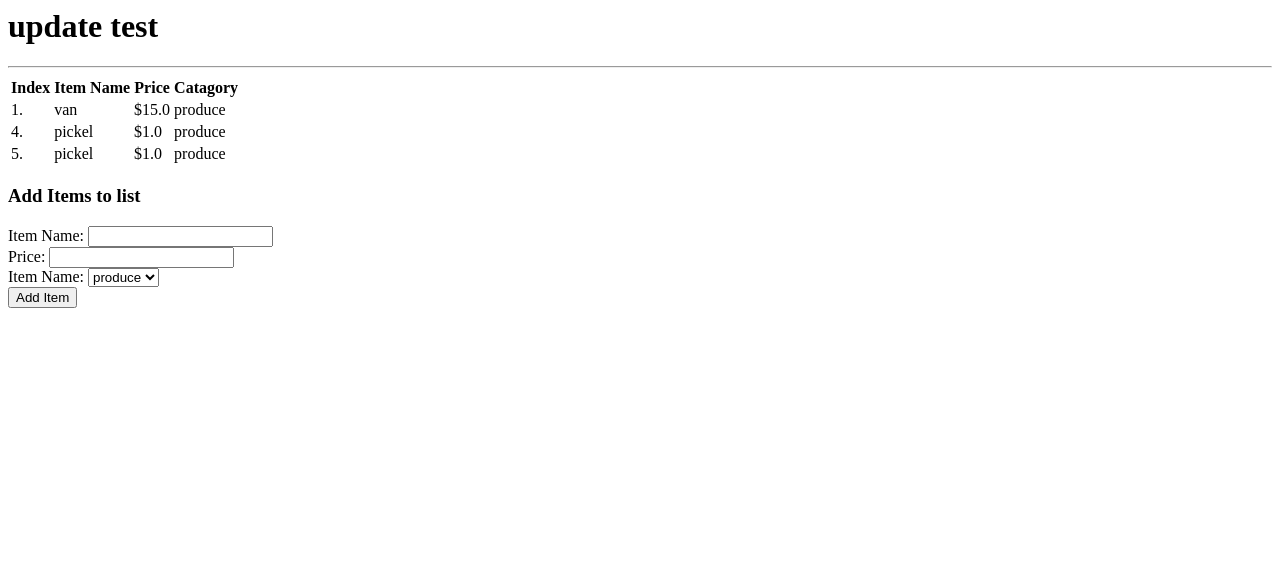
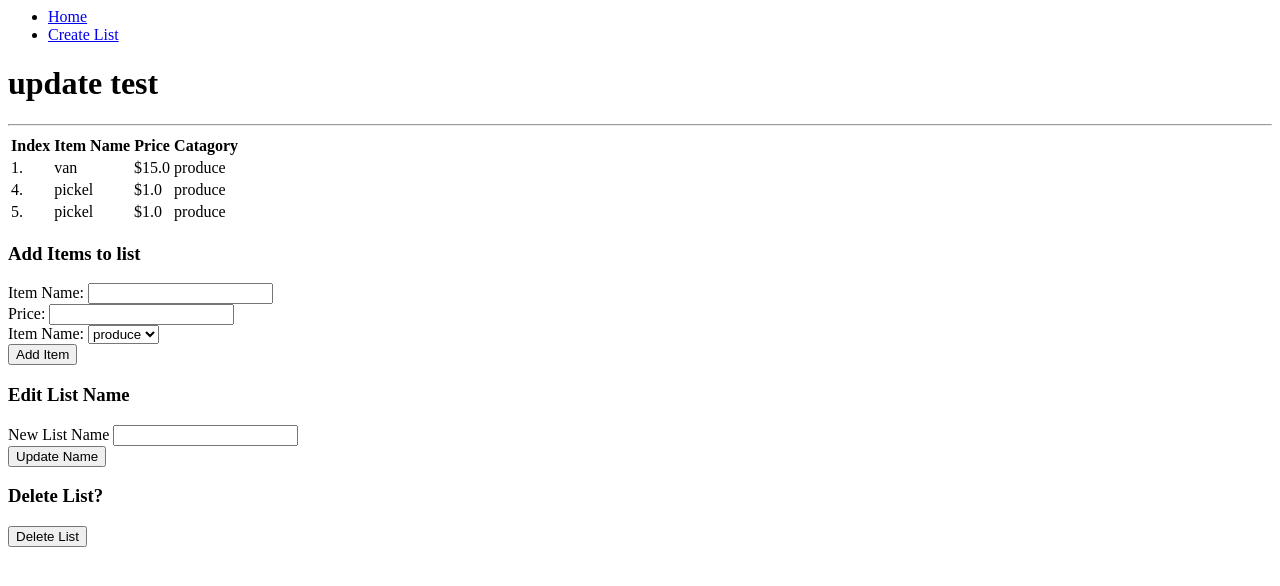
Before and after one commit to cruemartin/grocery_list, a Flask app: page /view_list/1 in a window 1280 px wide. Shown: the top 586 px of the page. Run offline with Flask 2, Linux system fonts and the light colour scheme; data comes from the database, SQL or seed files in the repository; both versions use the stored data as it was after the commit.

Commit message:
Added functions to create MVP

```diff
--- a/app.py
+++ b/app.py
@@ -57,6 +57,39 @@ def add_item(list_id):
     else:
         return redirect('/')
 
+@app.route('/edit_list_name/<int:list_id>', methods=['POST'])
+def edit_list_name(list_id):
+    if request.method == 'POST':
+        edit_list = List.query.filter_by(id= list_id).first()
+        edit_list.name= request.form['list_name']
+        db.session.commit()
+        return redirect(f'/view_list/{list_id}')
+    else:
+        return redirect('/')
 
+@app.route('/create_list', methods=['POST', 'GET'])
+def create_list():
+    if request.method == 'POST':
+        new_list = List(name=request.form['list_name'])
+        db.session.add(new_list)
+        db.session.commit()
+        return redirect(f'/view_list/{new_list.id}')
+    else:
+        return render_template('create_list.html')
+
+@app.route('/delete_list/<int:list_id>', methods=['POST'])
+def delete_list(list_id):
+    if request.method == 'POST':
+        del_items = Item.query.filter_by(list_id = list_id ).all()
+
+        for d in del_items:
+            db.session.delete(d)
+
+        del_list = List.query.filter_by(id = list_id).first()
+        db.session.delete(del_list)
+        db.session.commit()
+        return redirect('/')
+    else:
+        return redirect('/')
 if __name__ == '__main__':
     app.run(debug=True)
--- a/templates/base.html
+++ b/templates/base.html
@@ -8,6 +8,13 @@
 
 </head>
 <body>
+    <nav>
+        <ul>
+            <li><a href="/">Home</a></li>
+            <li><a href="/create_list">Create List</a></li>
+        </ul>
+    </nav>
+
     {% block body %}{% endblock %}
 </body>
 </html>
--- a/templates/view_list.html
+++ b/templates/view_list.html
@@ -49,4 +49,21 @@
     </form>
 </div>
 
+<div>
+    <h3>Edit List Name</h3>
+    <form action="/edit_list_name/{{ list.id }}" method="POST">
+        <label for="list_name">New List Name</label>
+        <input type="text" id="list_name" name="list_name">
+        <br>
+        <input type="submit" value="Update Name">
+    </form>
+</div>
+
+<div>
+    <h3>Delete List?</h3>
+    <form action="/delete_list/{{ list.id }}" method="POST">
+        <input type="submit" value="Delete List">
+    </form>
+</div>
+
 {% endblock %}
```
Also changed, not shown: templates/create.html (deleted, +0 -28 lines), templates/create_list.html (added, +19 -0 lines), grocery_list.db.
